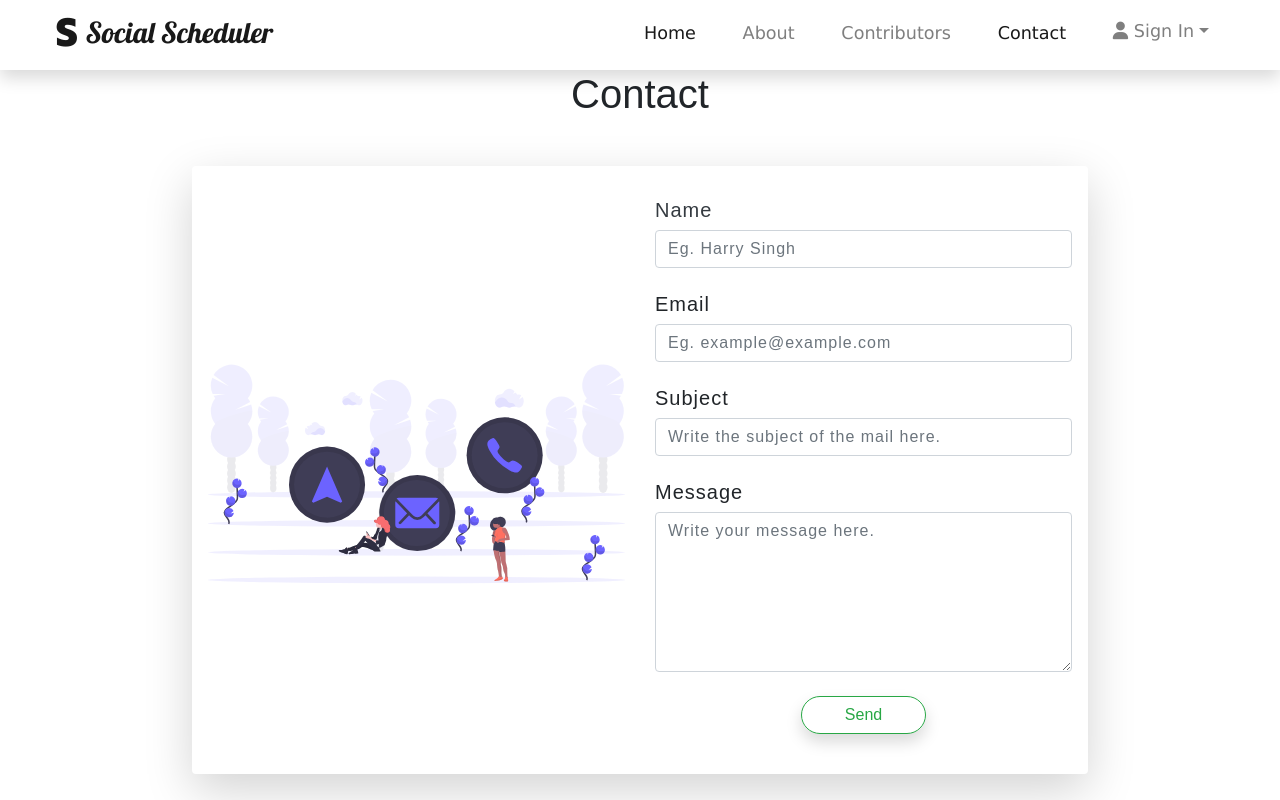
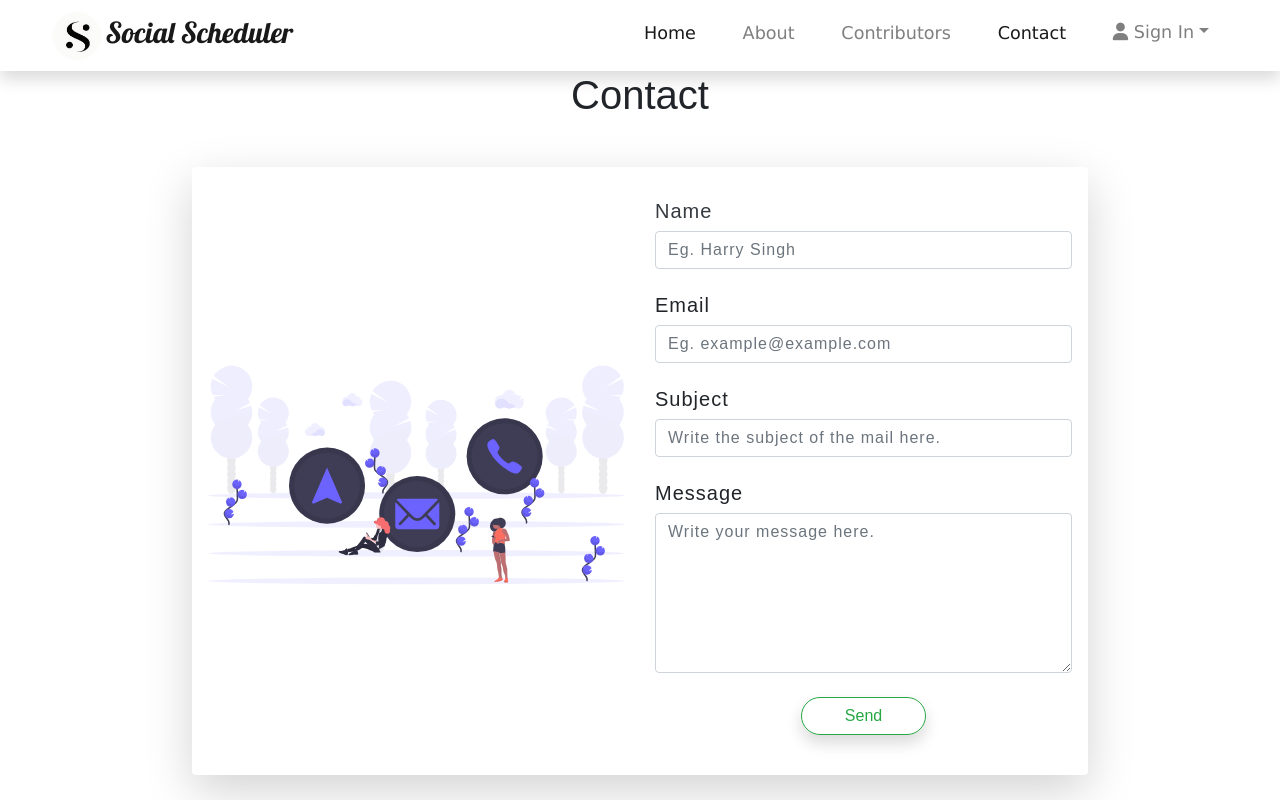
Before and after one commit to anushbhatia/Social-Scheduler, a React (Create React App) app: page /contact in a window 1280 px wide. Shown: the top 800 px of the page. Built offline with nearby package versions, Linux system fonts and the light colour scheme.

Commit message:
made required changes for logo

```diff
--- a/src/App.css
+++ b/src/App.css
@@ -19,7 +19,9 @@
 }
 
 .logo{
-  margin: auto 0.5rem;
+  margin: auto 0.3rem;
+  border-radius: 100%;
+  width:3rem;
 }
 
 .navbar-brand{
--- a/src/components/layout/Navbar.jsx
+++ b/src/components/layout/Navbar.jsx
@@ -1,5 +1,6 @@
 import React from "react";
 import { NavLink } from "react-router-dom";
+import Logo from "../assets/images/temp-logo.jpg";
 
 const Navbar = () => {
 
@@ -13,10 +14,9 @@ const Navbar = () => {
 
     return (
       <nav class="navbar navbar-expand-lg navbar-light">
-      <a class="navbar-brand">
-        <i class="fab fa-stripe-s logo" ></i>
-        {/*For logo: <img class="logo" src="" width="" height="" alt="logo"/> */}
-        Social Scheduler</a>
+      <NavLink to="/" class="navbar-brand">
+        <img src={Logo} className="logo"/>
+        Social Scheduler</NavLink>
       <button class="navbar-toggler" type="button" data-toggle="collapse" data-target="#navbarNavDropdown" aria-controls="navbarNavDropdown" aria-expanded="false" aria-label="Toggle navigation">
         <span class="navbar-toggler-icon"></span>
       </button>
@@ -24,7 +24,6 @@ const Navbar = () => {
       <ul class="navbar-nav ml-auto">
       {
         Navlinks.map((i) =>
-            /*--------For large screen---------- */
             <li className="nav-item">
             <NavLink key={i.name} className="nav-link" to={i.path} >
               {i.name}
```
Also changed, not shown: src/components/assets/images/temp-logo.jpg (added), src/components/layout/temp-logo.jpg (deleted).
